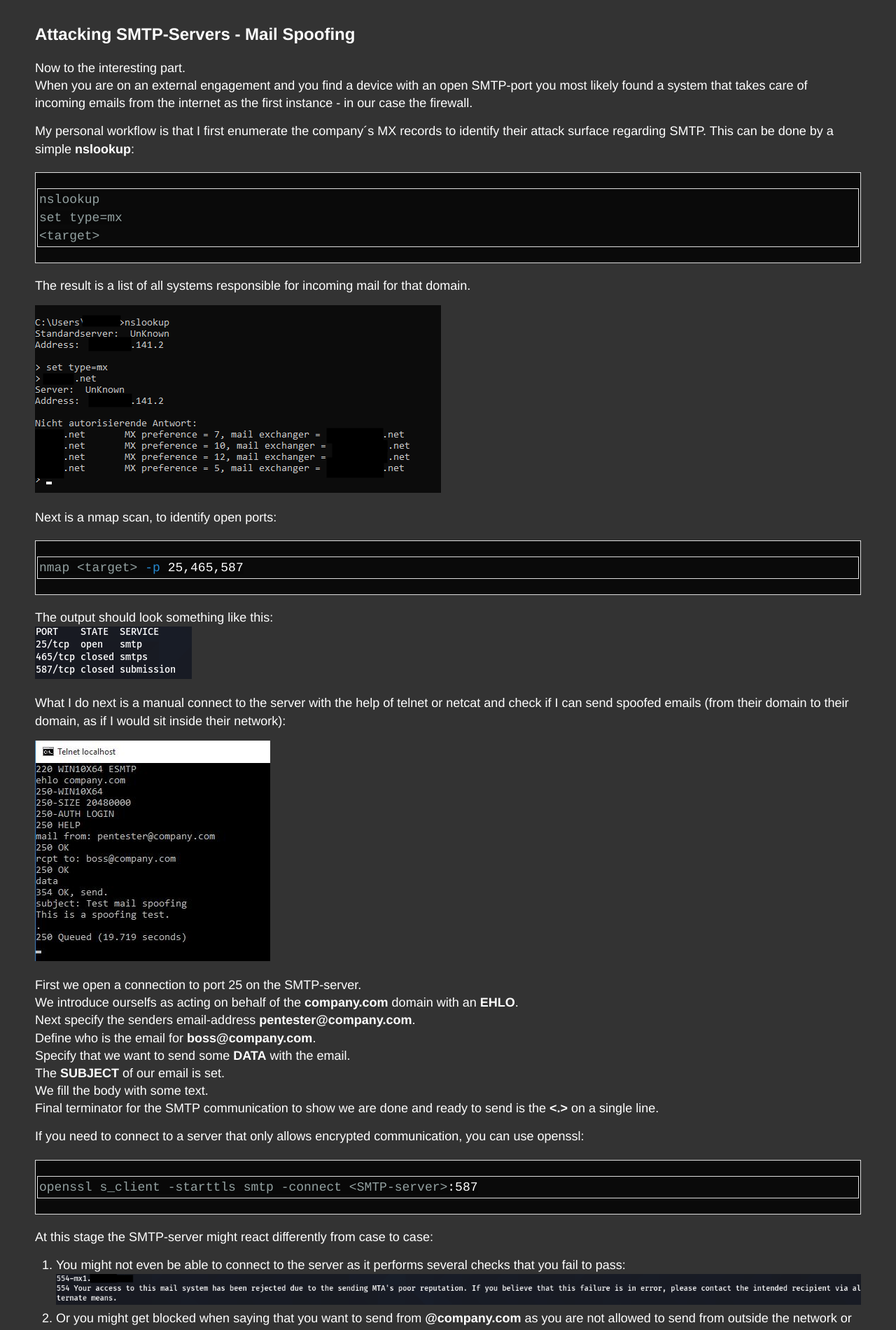
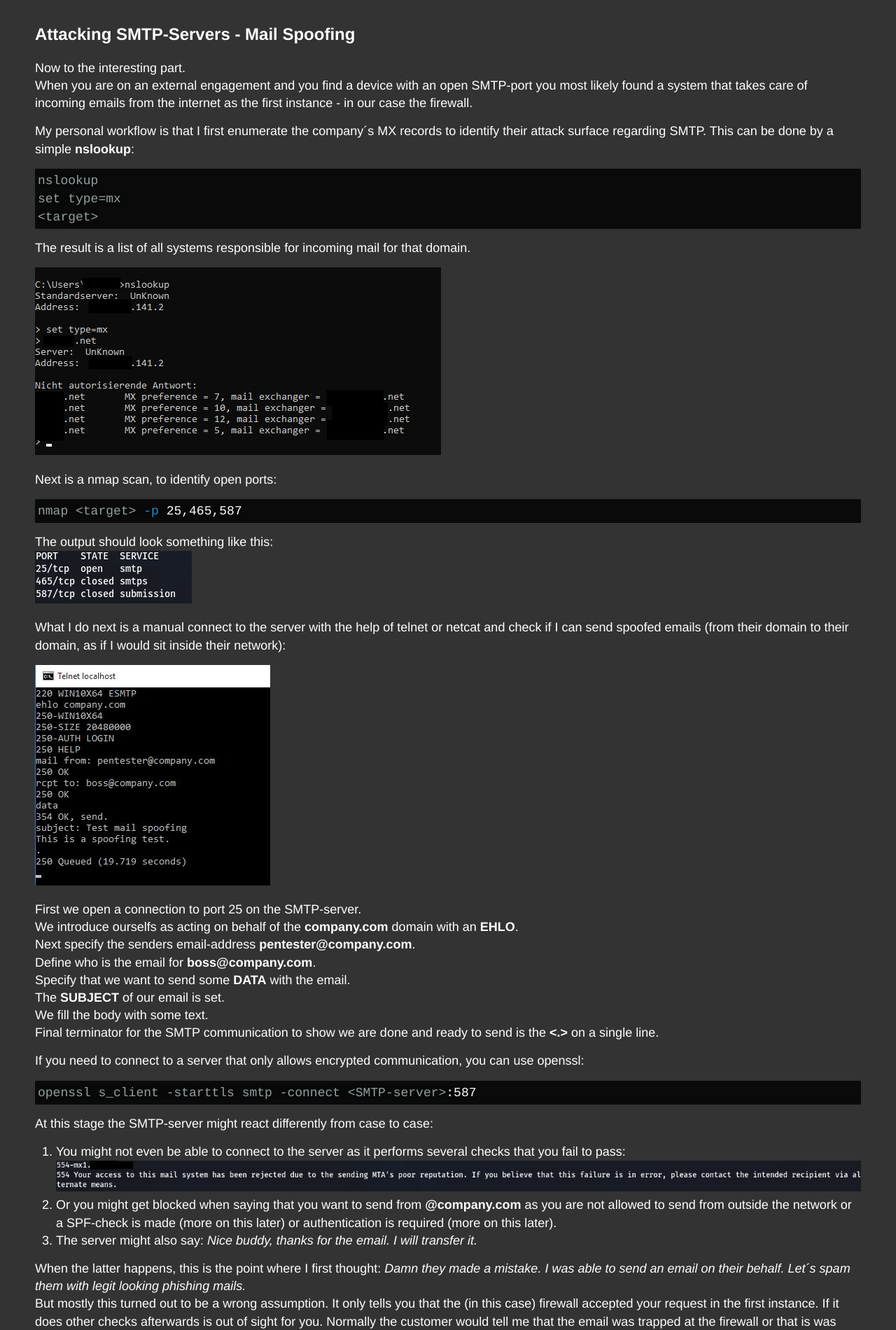
Before and after one commit to LuemmelSec/LuemmelSec.github.io, a Jekyll site: the page built from _posts/2020-12-25-Pentest-Everything-SMTP.md, in a window 1280 px wide. Shown: the part 1892-3792 px from the top of the page at 70% size. Built offline with Jekyll 4.4.1, drawn with Linux system fonts in a browser that asks for light colours.

Commit message:
Update _highlights.scss

```diff
--- a/_sass/_highlights.scss
+++ b/_sass/_highlights.scss
@@ -2,8 +2,6 @@
 .highlight {
   background-color: #0a0a0a;
   padding: 2px 2px 2px 2px;
-  border: 1px solid #ddd;
-  margin: 20px 0 20px 0;
   overflow: scroll;
 }
 
```
